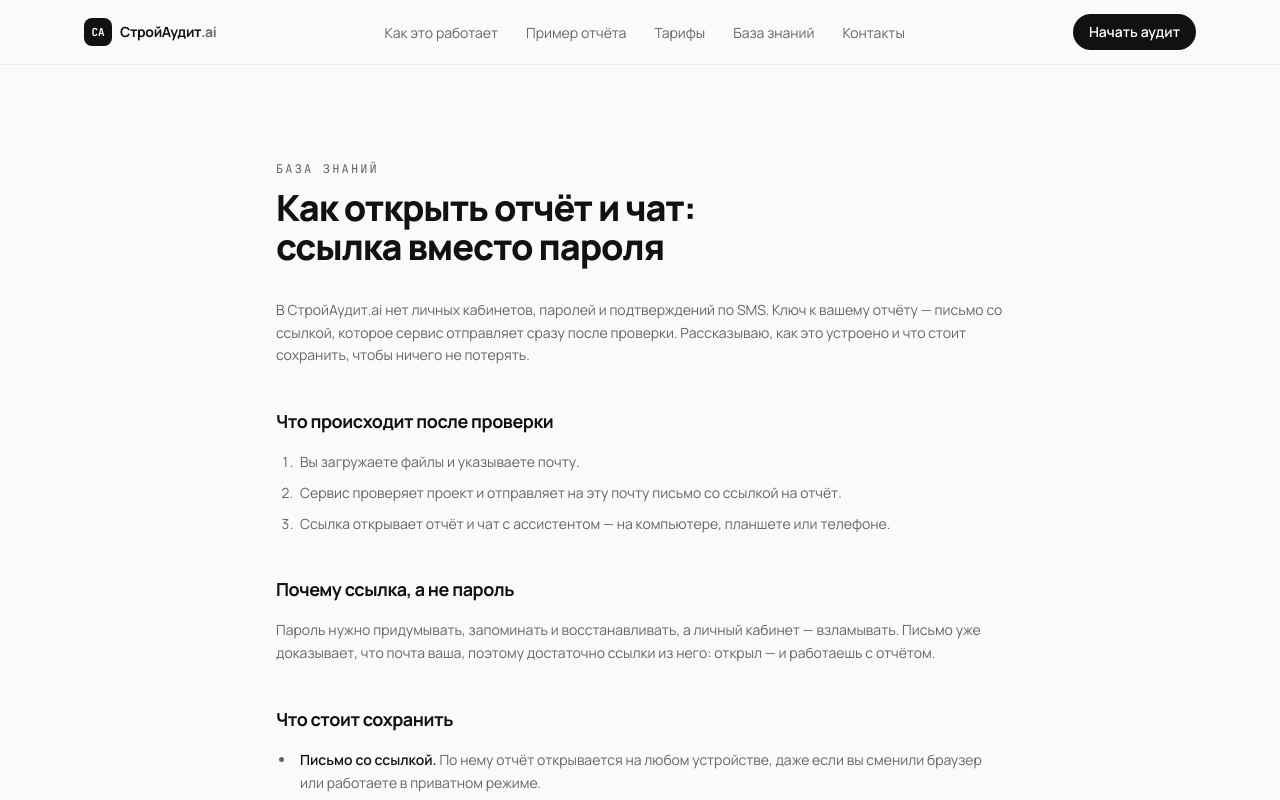
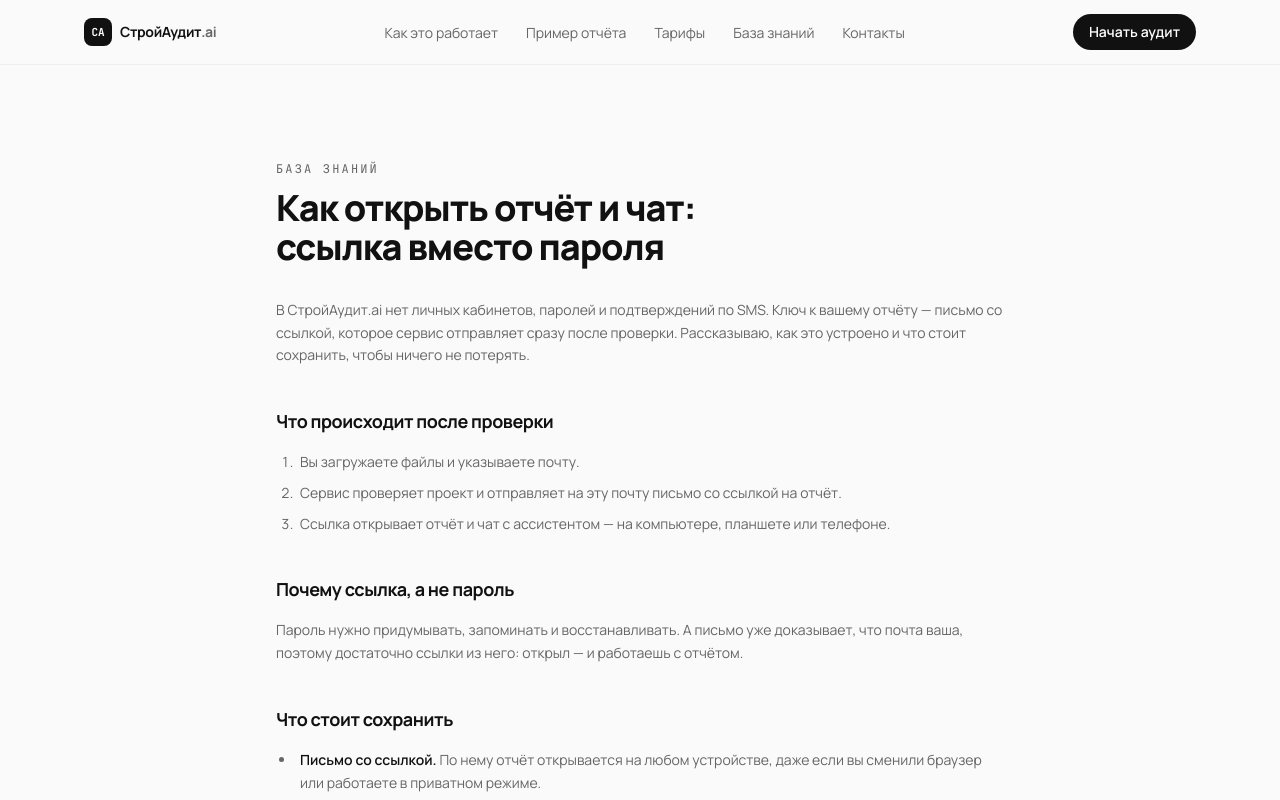
Before and after one commit to samsonov-work-pl/stroy-audit-web, a Next.js app: page /dostup-k-otchetu in a window 1280 px wide. Shown: the top 800 px of the page. Built offline with nearby package versions, Linux system fonts and the light colour scheme; no server answers.

Commit message:
Статья «Как открыть отчёт и чат»: убрана фраза про взлом кабинета

```diff
--- a/app/dostup-k-otchetu/page.tsx
+++ b/app/dostup-k-otchetu/page.tsx
@@ -50,9 +50,8 @@ export default function Page() {
       </ol>
       <h2>Почему ссылка, а не пароль</h2>
       <p>
-        Пароль нужно придумывать, запоминать и восстанавливать, а личный кабинет — взламывать.
-        Письмо уже доказывает, что почта ваша, поэтому достаточно ссылки из него: открыл — и
-        работаешь с отчётом.
+        Пароль нужно придумывать, запоминать и восстанавливать. А письмо уже доказывает,
+        что почта ваша, поэтому достаточно ссылки из него: открыл — и работаешь с отчётом.
       </p>
       <h2>Что стоит сохранить</h2>
       <ul>
```
